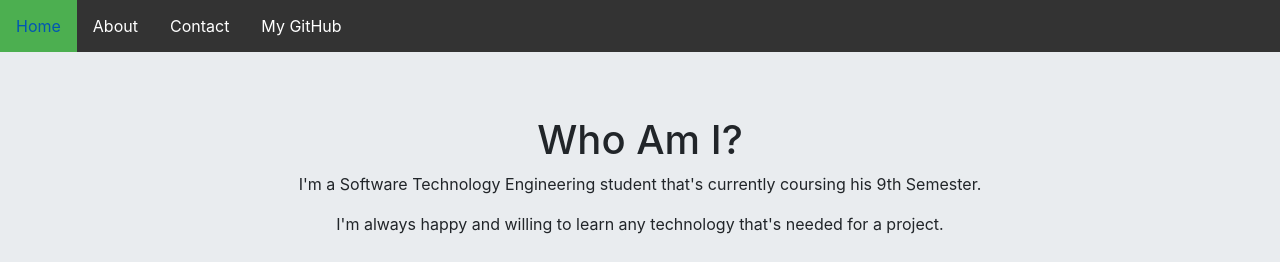
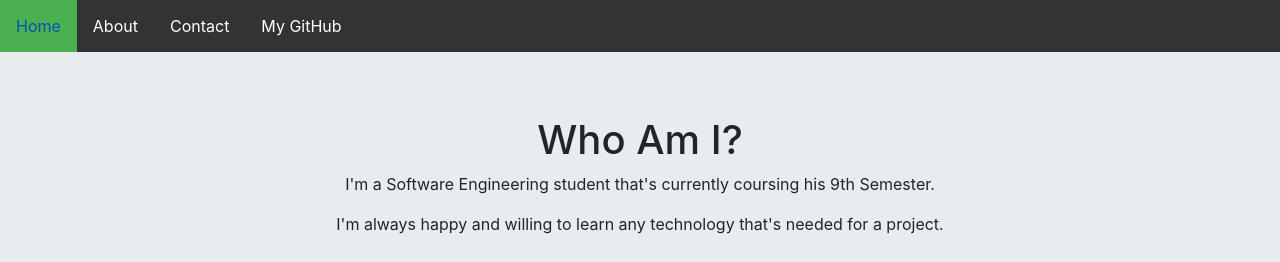
Before and after one commit to MikeNotu/Bateman, a plain HTML site: page index.html in a window 1280 px wide. Shown: the top 262 px of the page. Drawn offline with nearby package versions, Linux system fonts and the light colour scheme.

Commit message:
Removed the Technoly in my degree's name

```diff
--- a/index.html
+++ b/index.html
@@ -28,7 +28,7 @@
       <div class="container">
         <h1>Who Am I?</h1>
         <p>
-          I'm a Software Technology Engineering student that's currently
+          I'm a Software Engineering student that's currently
           coursing his 9th Semester.
         </p>
         <p>
```
